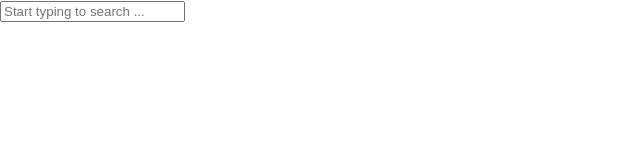
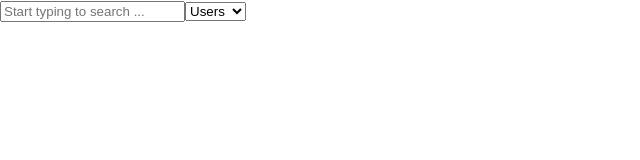
Before and after one commit to ManiacalBilby/flashtract-exercise, a React (Create React App) app: page / in a window 1280 px wide. Shown: the top 160 px of the page, without its empty margins (0-640 px from the left). Built offline with nearby package versions, Linux system fonts and the light colour scheme.

Commit message:
Search is working. SearchType is being set inverse of intended currently.

```diff
--- a/src/App.tsx
+++ b/src/App.tsx
@@ -3,21 +3,50 @@ import axios from "axios";
 import "./App.css";
 
 function App() {
-  const [user, setUser] = useState("defunkt");
-  const [searchType, setSearchType] = useState("user");
+  const [searchType, setSearchType] = useState("users");
+  const [searchText, setSearchText] = useState();
+
+  console.log("searchType", searchType);
+  console.log("searchText", searchText);
+  //@ts-ignore
+  function handleSearchTypeChange(e) {
+    setSearchType(e.target.value);
+
+    sendRequest();
+  }
+  //@ts-ignore
+  function handleSearchTextChange(e) {
+    //@ts-ignore
+    setSearchText(`?q=${e.target.value}`);
+  }
+
   const sendRequest = function () {
-    axios
-      .get(`https://api.github.com/${searchType}/${user}`)
-      .then(function (response) {
-        console.log(response);
-      })
-      .catch(function (error) {
-        console.log(error);
-      });
+    console.log("searchType in sendRequest", searchType);
+    //   axios
+    //     .get(`https://api.github.com/search/${searchType}${searchText}`)
+    //     .then(function (response) {
+    //       console.log(response);
+    //     })
+    //     .catch(function (error) {
+    //       console.log(error);
+    //     });
   };
   return (
     <div>
-      <input placeholder="Start typing to search ..."></input>
+      <input
+        onChange={handleSearchTextChange}
+        placeholder="Start typing to search ..."
+      ></input>
+      <select
+        value={searchType}
+        //@ts-ignore
+        onChange={handleSearchTypeChange}
+        name="search-select"
+        id="search-select"
+      >
+        <option value="users">Users</option>
+        <option value="repositories">Repos</option>
+      </select>
     </div>
   );
 }
```
Also changed, not shown: tsconfig.json (+2 -8 lines).
